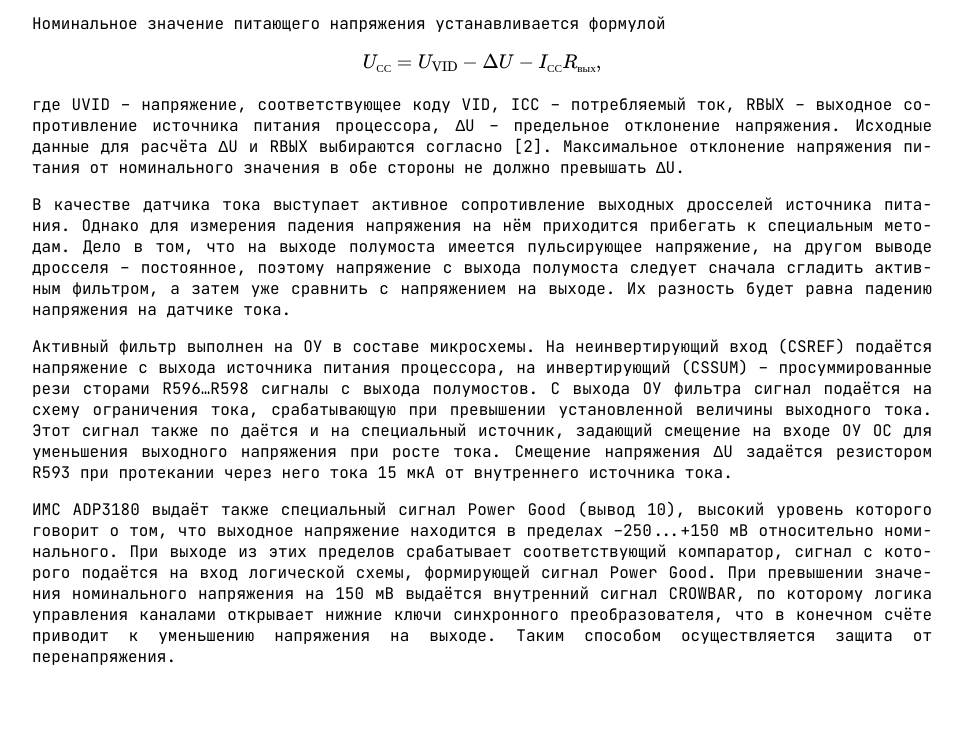
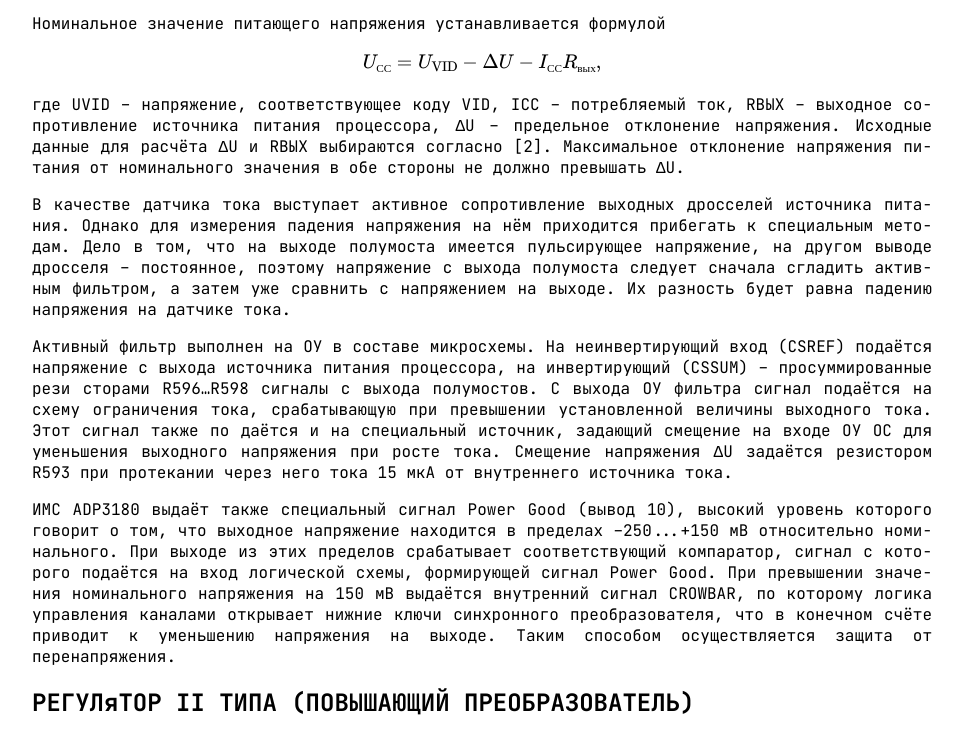
Before and after one commit to 1ev5ha/storage, a plain HTML site: page acdc.html in a window 1280 px wide. Shown: the part 7104-7858 px from the top of the page, without its empty margins (158-1121 px from the left). Before the commit the page ends 7803 px from the top, so only its background shows below. Drawn offline with nearby package versions, Linux system fonts and the light colour scheme.

Commit message:
Add files via upload

```diff
--- a/acdc.html
+++ b/acdc.html
@@ -215,6 +215,7 @@
 <p>
     ИМС ADP3180 выдаёт также специальный сигнал Power Good (вывод 10), высокий уровень которого говорит о том, что выходное напряжение находится в пределах –250...+150 мВ относительно номинального. При выходе из этих пределов срабатывает соответствующий компаратор, сигнал с которого подаётся на вход логической схемы, формирующей сигнал Power Good. При превышении значения номинального напряжения на 150 мВ выдаётся внутренний сигнал CROWBAR, по которому логика управления каналами открывает нижние ключи синхронного преобразователя, что в конечном счёте приводит к уменьшению напряжения на выходе. Таким способом осуществляется защита от перенапряжения.
 </p>
+<h2>РЕГУЛяТОР II ТИПА (ПОВЫШАЮЩИЙ ПРЕОБРАЗОВАТЕЛЬ)</h2>
 </main>
 
 </body>
```
